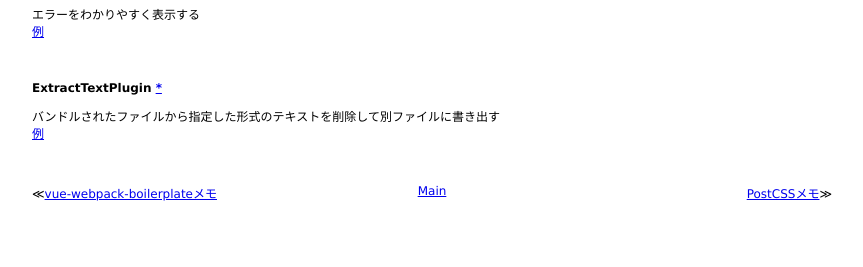
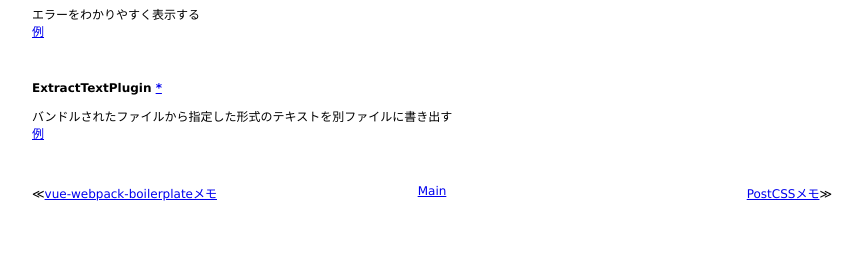
Before and after one commit to 38elements/38elements.github.com, a Jekyll site: the page built from _posts/2017-12-01-webpack.md, in a window 1280 px wide. Shown: the part 1921-2188 px from the top of the page, without its empty margins (208-1071 px from the left). Built offline with Jekyll 4.4.1, drawn with Linux system fonts in a browser that asks for light colours.

Commit message:
Update 2017-12-01-webpack.md

```diff
--- a/_posts/2017-12-01-webpack.md
+++ b/_posts/2017-12-01-webpack.md
@@ -138,5 +138,5 @@ HMRが有効であるとき相対パスを表示する
 
 #### ExtractTextPlugin [\*](https://github.com/webpack-contrib/extract-text-webpack-plugin)
 
-バンドルされたファイルから指定した形式のテキストを削除して別ファイルに書き出す
+バンドルされたファイルから指定した形式のテキストを別ファイルに書き出す
 [例](https://github.com/webpack-contrib/extract-text-webpack-plugin#usage)
```
